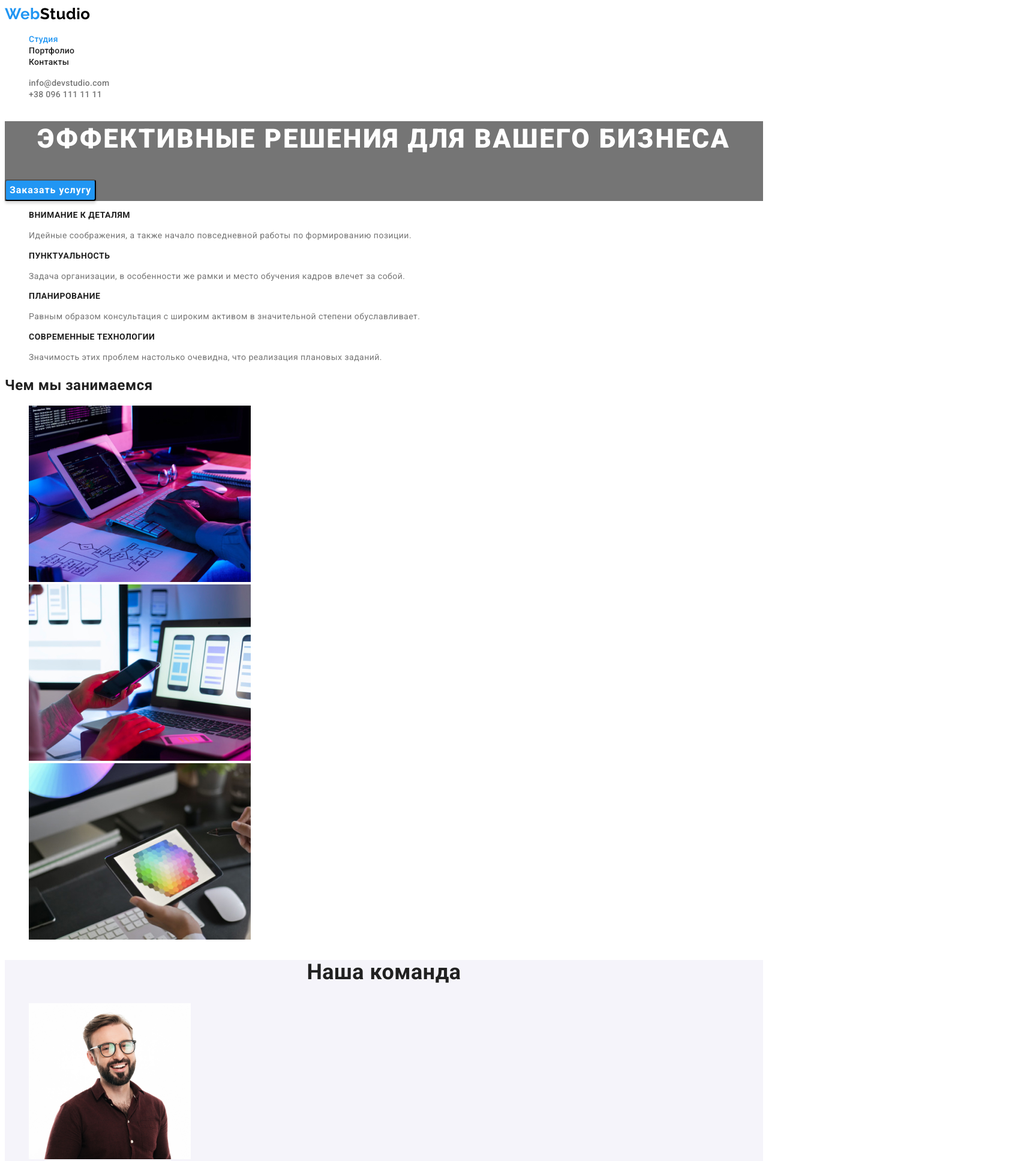
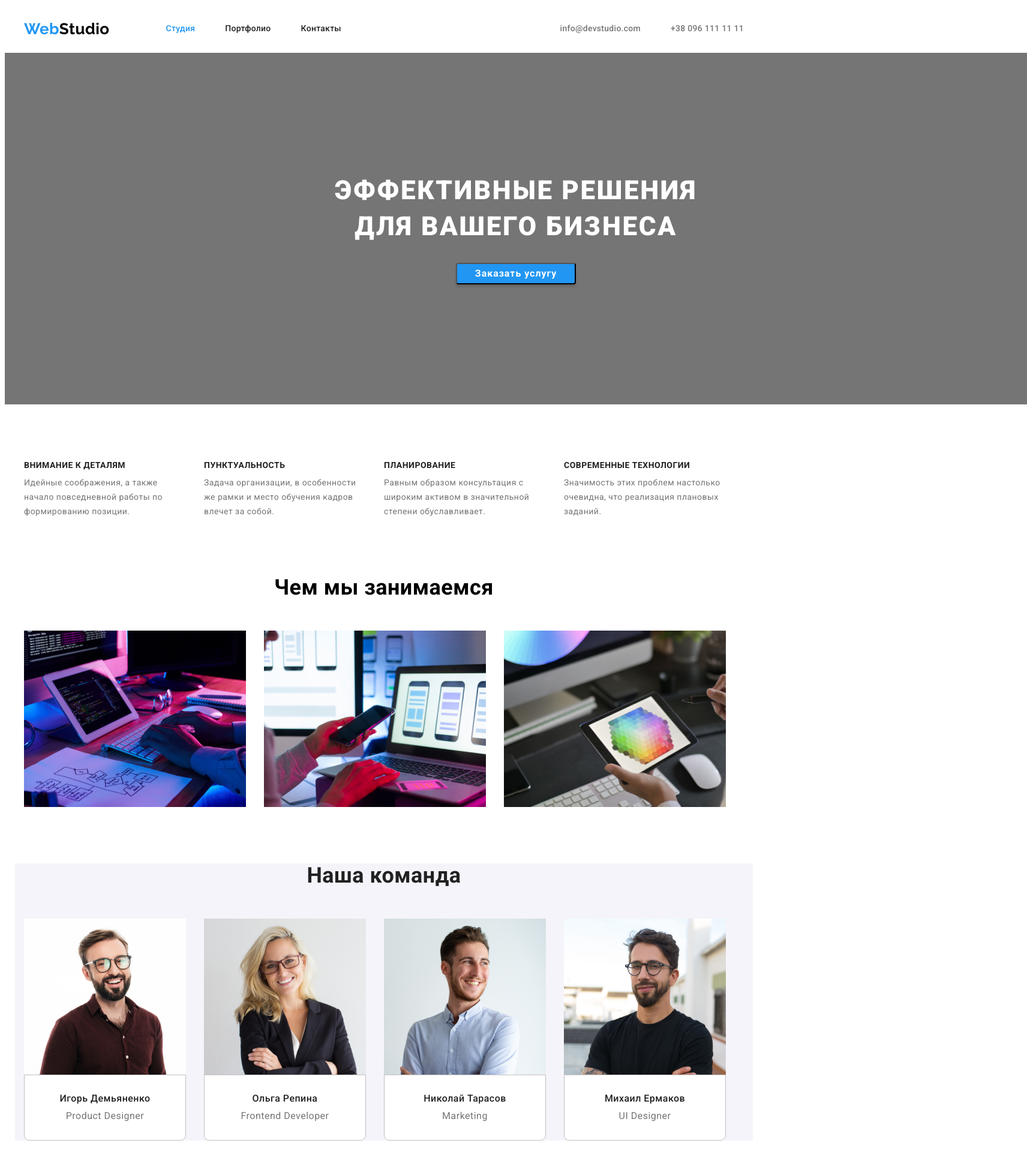
Before and after one commit to Alexandr0320/goit-markup-hw-03, a plain HTML site: page index.html in a window 1280 px wide. Shown: the top 1935 px of the page at 60% size, 1712 px wide, since content can reach past the window. Drawn offline with Linux system fonts and the light colour scheme.

Commit message:
new style portfoli

```diff
--- a/CSS/style.css
+++ b/CSS/style.css
@@ -8,6 +8,13 @@
   --color-section: #f5f4fa;
 }
 
+body {
+  background-color: var(--background-color);
+  font-family: "Roboto", sans-serif, "Raleway", sans-serif;
+  color: var(--title-text-color);
+  letter-spacing: 0.03em;
+}
+
 .link {
   text-decoration: none;
 }
@@ -16,20 +23,63 @@
   list-style: none;
 }
 
+.list {
+  padding: 0;
+  margin: 0;
+  list-style: none;
+}
+
 .address {
   font-style: normal;
 }
 
-body {
-  background-color: var(--background-color);
-  font-family: "Roboto", sans-serif, "Raleway", sans-serif;
-  color: var(--title-text-color);
-  letter-spacing: 0.03em;
+h1,
+h2,
+h3,
+h4,
+h5,
+h6,
+p {
+  margin: 0;
 }
+
+ul {
+  margin: 0;
+  padding: 0;
+}
+
+img {
+  display: block;
+  max-width: 100%;
+  height: auto;
+}
+
+.visually-hidden {
+  position: absolute !important;
+  clip: rect(1px 1px 1px 1px); /* IE6, IE7 */
+  clip: rect(1px, 1px, 1px, 1px);
+  padding: 0 !important;
+  border: 0 !important;
+  height: 1px !important;
+  width: 1px !important;
+  overflow: hidden;
+}
+
+.container {
+  width: 1200px;
+  padding-left: 15px;
+  padding-right: 15px;
+
+  margin-left: auto;
+  margin-right: auto;
+}
+
+/* ==========HEADER========= */
 
 .logo {
   color: var(--accent-color);
   font-family: "Raleway", sans-serif;
+
   font-weight: bold;
   font-size: 26px;
   line-height: 1.19;
@@ -38,19 +88,44 @@ body {
 .logo-studio {
   font-family: "Raleway", sans-serif;
   color: var(--accent-text-color);
+
   font-weight: bold;
   font-size: 26px;
   line-height: 1.19;
 }
 
-/* site navigaion */
+/*=================site navigation==============*/
+
+.navigation {
+  display: flex;
+  align-items: center;
+}
+
+.navigation-list {
+  display: flex;
+  margin-left: 94px;
+}
+
+.navigation-list .navigation-item + .navigation-item {
+  margin-left: 50px;
+}
+.connection-list {
+  display: flex;
+  margin-left: auto;
+}
 
 .navigation-link {
+  display: block;
+
   color: var(---background-color);
+
   font-weight: 500;
   font-size: 14px;
   line-height: 1.14;
   letter-spacing: 0.02em;
+
+  padding-top: 32px;
+  padding-bottom: 32px;
 }
 
 .navigation .link:hover,
@@ -63,8 +138,15 @@ body {
 }
 
 /* connection */
+
+.connection-list .connection-item + .connection-item {
+  margin-left: 50px;
+}
+
 .connection-link {
+  display: block;
   color: var(--primary-text-color);
+
   font-weight: 500;
   font-size: 14px;
   line-height: 1.14;
@@ -76,13 +158,22 @@ body {
   color: var(--accent-color);
 }
 
-/* hero */
+/*===================hero========================*/
+
 .hero {
   background-color: var(--primary-text-color);
+  padding: 200px 252px;
+  text-align: center;
+  margin-bottom: 94px;
 }
 
 .hero-title {
+  display: block;
+  margin: auto;
   color: var(--background-color);
+  margin-bottom: 30px;
+
+  width: 696px;
   font-weight: 900;
   font-size: 44px;
   line-height: 1.36;
@@ -91,25 +182,45 @@ body {
   text-transform: uppercase;
 }
 
-/* button */
+/*===================button========================*/
 
 .button {
+  display: block;
+  margin: auto;
   font-family: inherit;
+  border-radius: 4px;
+  min-width: 200px;
+
   background-color: var(--accent-color);
   color: var(--background-color);
   box-shadow: 0px 4px 4px rgba(0, 0, 0, 0.15);
-  border-radius: 4px;
-  cursor: pointer;
+
   font-weight: bold;
   font-size: 16px;
   line-height: 1.87;
-  display: flex;
   letter-spacing: 0.06em;
+  cursor: pointer;
+
+  text-align: center;
 }
 
-/* section */
+/*=========================section=================================*/
+
+.advantage-list {
+  display: flex;
+  margin-bottom: 94px;
+}
+
+.advantage-list .advantage-item + .advantage-item {
+  margin-left: 30px;
+}
+
+.advantage-item {
+  width: 270px;
+}
 
 .advantage-title {
+  margin-bottom: 10px;
   font-weight: bold;
   font-size: 14px;
   line-height: 1.14;
@@ -121,19 +232,42 @@ body {
   line-height: 1.71;
 }
 
-/* occupation */
+/*=========================occupation==============================*/
 
-.section-title {
+.occupation-list {
+  display: flex;
+  margin-bottom: 94px;
+}
+.occupation-list .occupation-item + .occupation-item {
+  margin-left: 30px;
+}
+
+.occuation-title {
   color: var(--accent-text-color);
   font-weight: bold;
   font-size: 36px;
   line-height: 1.16;
   text-align: center;
+
+  margin-bottom: 50px;
 }
 
-/* team */
+/*==========================team==============================*/
+
 .team {
   background-color: var(--color-section);
+
+  margin-bottom: 94px;
+}
+
+.team-list {
+  display: flex;
+
+  align-items: center;
+}
+
+.team-list .team-item + .team-item {
+  margin-left: 30px;
 }
 
 .team-title {
@@ -141,12 +275,25 @@ body {
   font-size: 36px;
   line-height: 1.16;
   text-align: center;
+
+  margin-bottom: 50px;
 }
+
+.team-element {
+  padding-top: 30px;
+  padding-bottom: 30px;
+
+  border: 1px solid silver;
+  border-radius: 0px 0px 9px 9px;
+  background-color: var(--background-color);
+}
+
 .team-name {
   font-weight: 500;
   font-size: 16px;
   line-height: 1.18;
   text-align: center;
+  margin-bottom: 10px;
 }
 
 .team-par {
@@ -156,10 +303,12 @@ body {
   text-align: center;
 }
 
-/* footer */
+/*================================footer=========================*/
 
 .footer {
   background-color: var(--color-footer);
+  padding-top: 60px;
+  padding-bottom: 60px;
 }
 
 .logotyp-footer {
@@ -195,11 +344,27 @@ body {
 .address-item {
   font-size: 14px;
   line-height: 1.71;
+
+  padding-bottom: 9px;
 }
 
-/* portfolio */
+.address-list {
+  margin-top: 20px;
+}
 
-/* buttons */
+/*======================================================PORTFOLIO==================================*/
+
+/*===================buttons===============*/
+
+.buttons-list {
+  display: flex;
+
+  background-color: yellow;
+}
+
+.buttons-list .button-item + .button-item {
+  margin-left: 8px;
+}
 
 .button-choice {
   font-family: inherit;
@@ -217,7 +382,7 @@ body {
   color: var(--background-color);
 }
 
-/* menu */
+/*================menu====================*/
 
 .menu-link {
   color: var(--primary-text-color);
@@ -226,12 +391,12 @@ body {
   font-weight: normal;
   font-size: 16px;
   line-height: 1.87;
-  ter-spacing: 0.03em;
+  letter-spacing: 0.03em;
 }
 
 .menu-link:hover {
   background-color: var(--accent-color);
-  color: var(--background-color);
+  color: var(--primary-text-color);
 }
 
 .menu-title {
```
Also changed, not shown: 1 other file.
